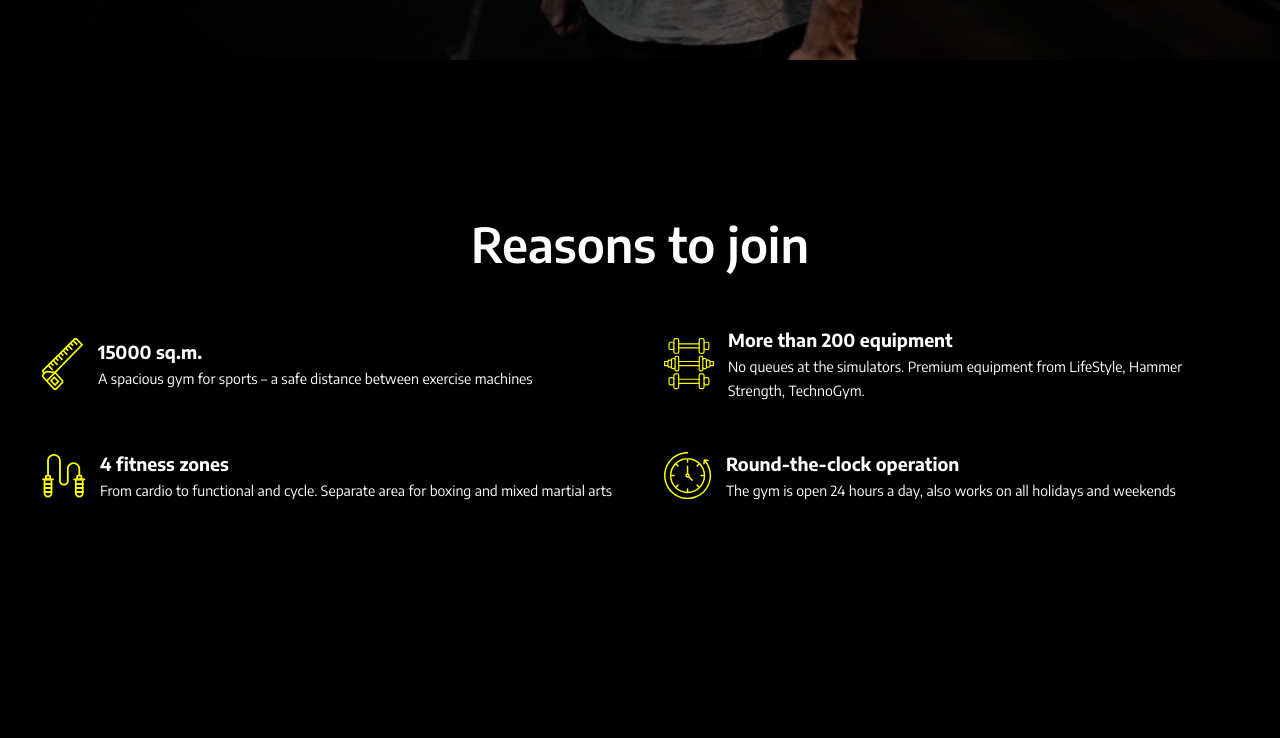
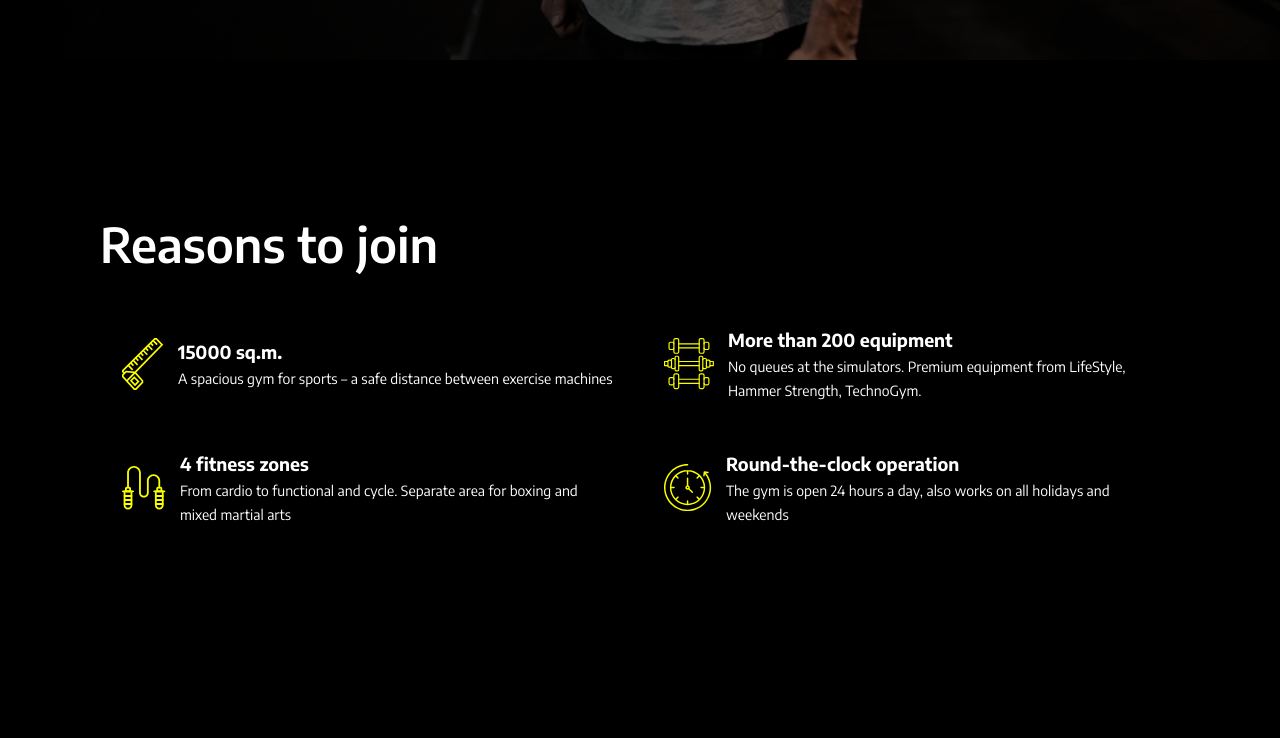
Before and after one commit to ErykOlliver/Gym24, a React (Vite) app: page / in a window 1280 px wide. Shown: the part 740-1478 px from the top of the page. Built offline with nearby package versions, Linux system fonts and the light colour scheme.

Commit message:
vantagens responsiva

```diff
--- a/src/pages/landing/Advantages.tsx
+++ b/src/pages/landing/Advantages.tsx
@@ -2,9 +2,9 @@ import AdvComponent from "../../components/AdvComponent";
 
 export default function Advantages() {
   return (
-    <section className="h-2/4 w-screen snap-start font-enconde-sans items-center gap-11 px-5 py-15 flex flex-col">
+    <section className="lg:px-25 lg:items-start h-2/4 w-screen snap-start font-enconde-sans items-center gap-11 px-5 py-15 flex flex-col">
       <h1 className="sm:text-5xl text-3xl font-semibold">Reasons to join</h1>
-      <div className="md:grid-cols-2 grid grid-cols-1 gap-5 px-2 items-start justify-center">
+      <div className="lg:items-center w-full md:grid-cols-2 grid grid-cols-1 gap-5 px-2 items-start justify-center">
         <AdvComponent
           img="/line.svg"
           title="15000 sq.m."
```
